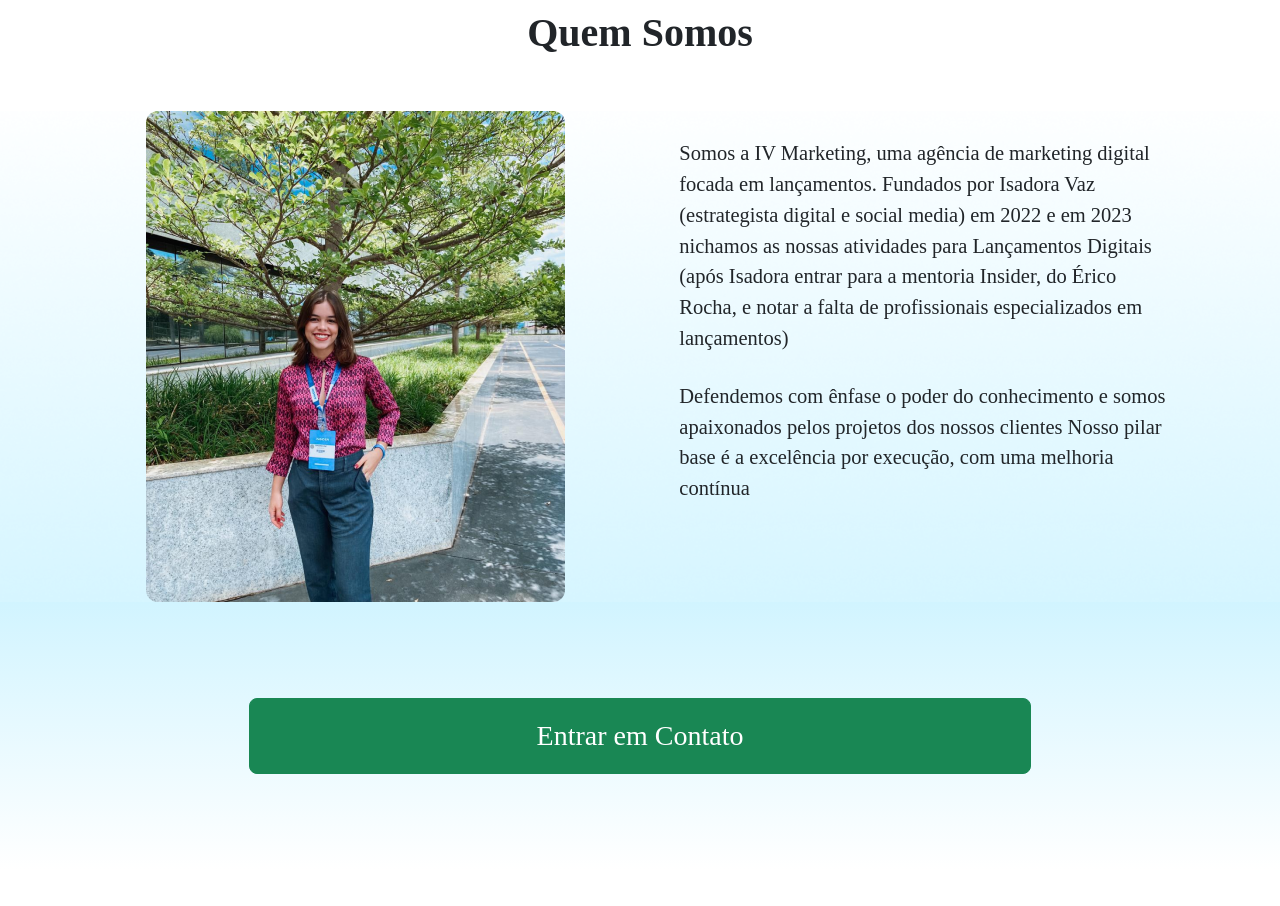
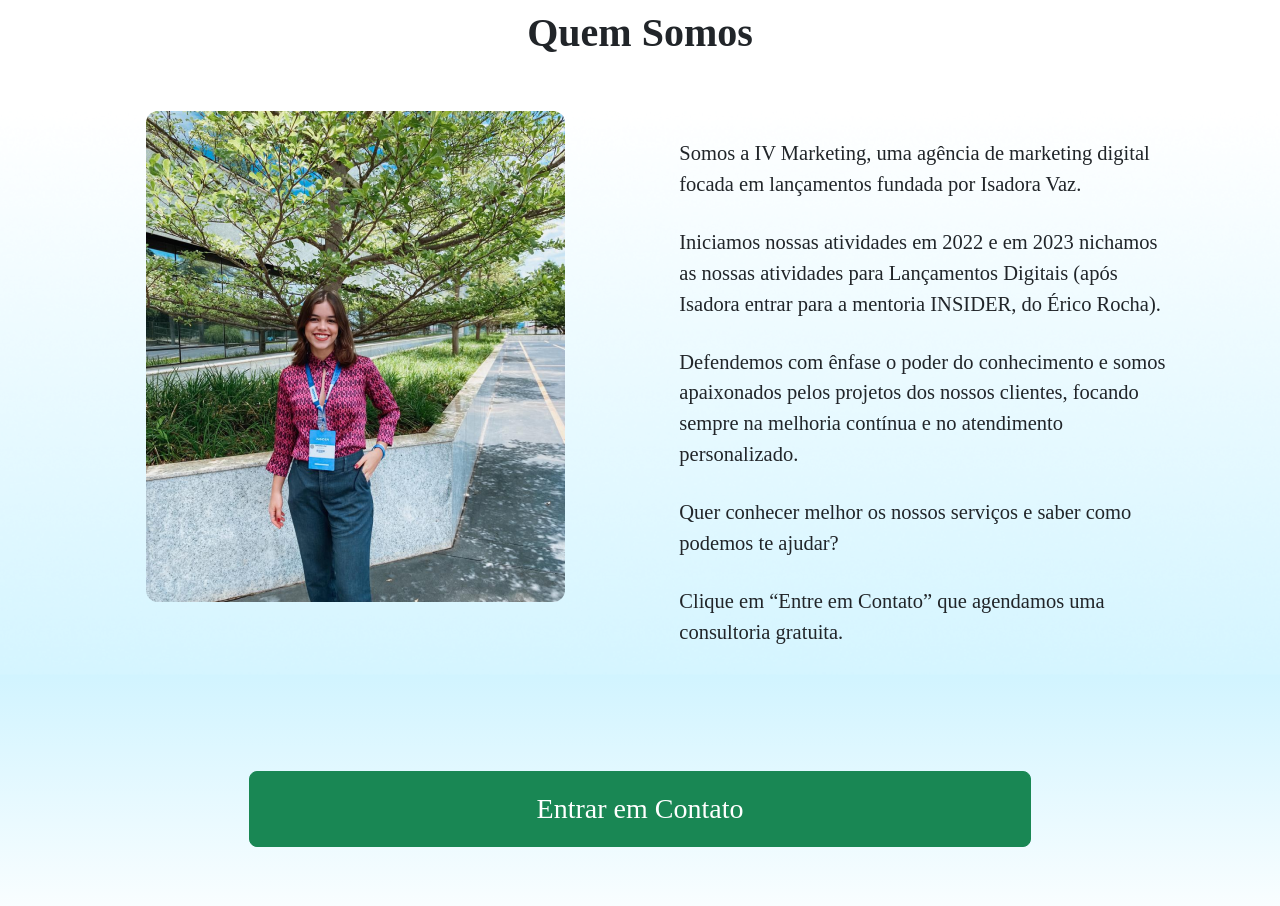
Before and after one commit to b1i3ll/IV-Marketing., a plain HTML site: page index.html in a window 1280 px wide. Shown: the part 1320-2226 px from the top of the page. Before the commit the page ends 2190 px from the top, so only its background shows below. Drawn offline with nearby package versions, Linux system fonts and the light colour scheme.

Commit message:
Update index.html

```diff
--- a/index.html
+++ b/index.html
@@ -129,11 +129,17 @@
                 </div>
               </div>
               <div class="col-lg-6">
-                <p class="sobre texto">Somos a IV Marketing, uma agência de marketing digital focada em lançamentos.
-                  Fundados por Isadora Vaz <br> (estrategista digital e social media) em 2022 e em 2023 nichamos as nossas atividades para Lançamentos Digitais<br> (após Isadora entrar para a mentoria Insider, do Érico Rocha, e notar a falta de profissionais especializados em lançamentos)<br></p>
+                <p class="sobre texto">Somos a IV Marketing, uma agência de marketing digital focada em lançamentos fundada por Isadora Vaz.</p>
 
-                <p class="sobre texto">Defendemos com ênfase o poder do conhecimento e somos apaixonados pelos projetos dos nossos clientes
-                  Nosso pilar base é a excelência por execução, com uma melhoria contínua</p>
+                <p class="sobre texto">Iniciamos nossas atividades em 2022 e em 2023 nichamos as nossas atividades para Lançamentos Digitais
+                  (após Isadora entrar para a mentoria INSIDER, do Érico Rocha).</p>
+
+                <p class="sobre texto">Defendemos com ênfase o poder do conhecimento e somos apaixonados pelos projetos dos nossos clientes, focando sempre na melhoria contínua e no atendimento personalizado.</p>
+
+
+                <p class="sobre texto">Quer conhecer melhor os nossos serviços e saber como podemos te ajudar?</p>
+
+                <p class="sobre texto">Clique em “Entre em Contato” que agendamos uma consultoria gratuita.</p>
               </div>
             </div>
           </div>
```
